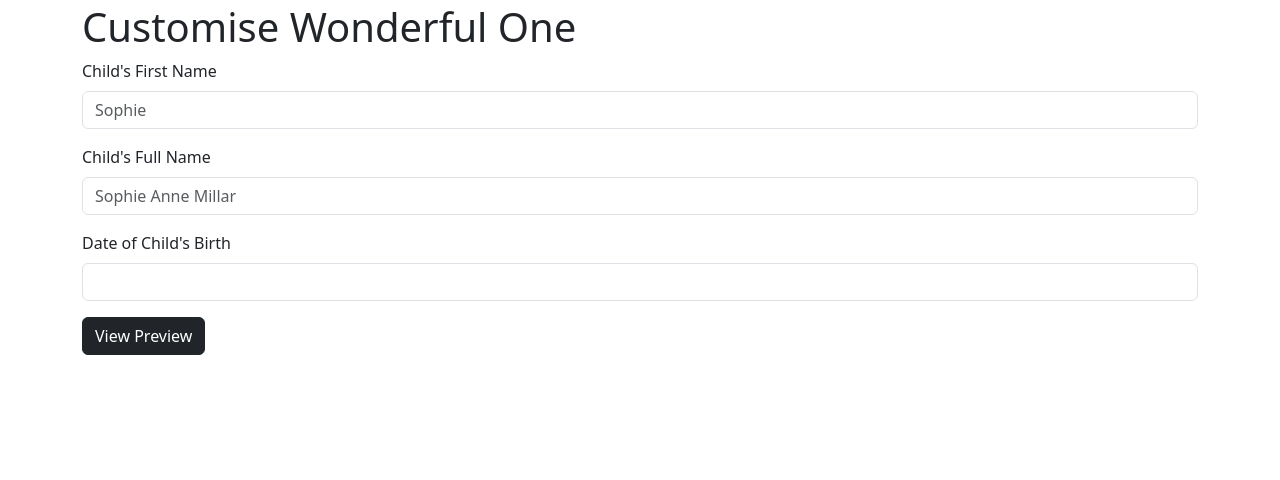
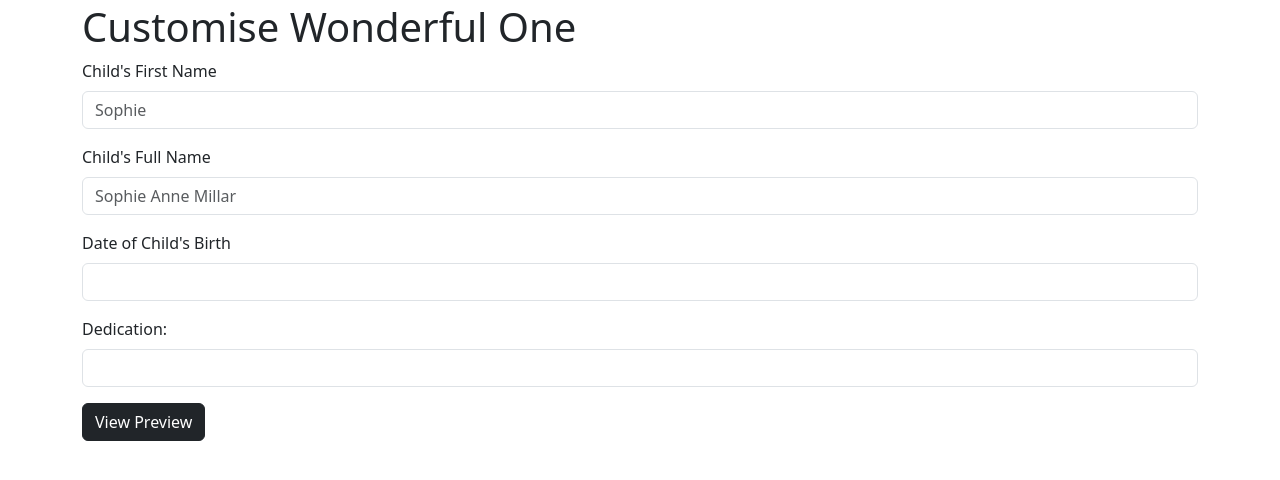
Before and after one commit to Niels-Bored/Book-Maker, a Flask app: page /form/ in a window 1280 px wide. Shown: the part 45-525 px from the top of the page. Run offline with Flask 2, Linux system fonts and the light colour scheme.

Commit message:
Update form.html

```diff
--- a/templates/form.html
+++ b/templates/form.html
@@ -23,10 +23,10 @@
             <label class="form-label">Date of Child's Birth</label>
             <input type="text" class="form-control" name="date" required>
         </div>
-        <!-- <div class="mb-3">
+        <div class="mb-3">
             <label class="form-label">Dedication:</label>
             <input type="text" class="form-control" name="dedication">
-        </div> -->
+        </div>
         <div class="mb-3">
             <button type="submit" class="btn btn-dark">View Preview</button>
         </div>
```
